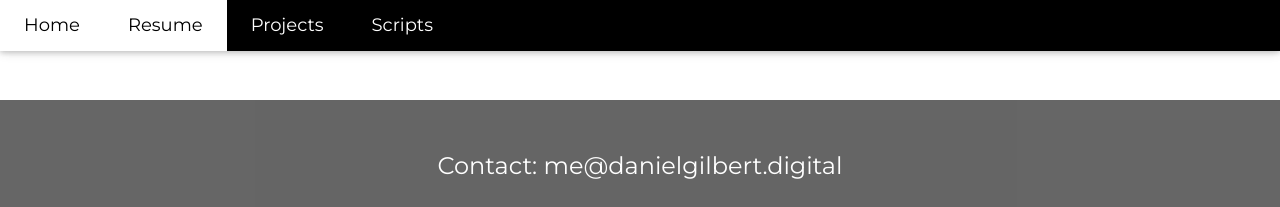
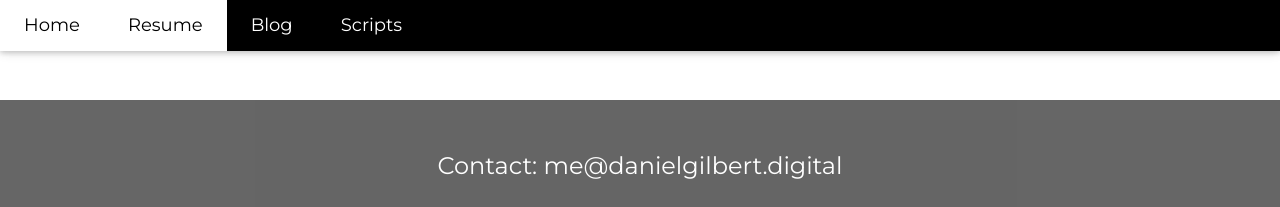
Before and after one commit to dmgilbert/dmgilbert.github.io, a Jekyll site: the page Resume.html, which Jekyll copies as it is, in a window 1280 px wide. Shown: the top 207 px of the page. Built offline with Jekyll 4.4.1, drawn with Linux system fonts in a browser that asks for light colours; a script that is not in the unit is left out.

Commit message:
Update Resume.html

```diff
--- a/Resume.html
+++ b/Resume.html
@@ -34,14 +34,14 @@ body,h1,h2,h3,h4,h5,h6 {font-family: "Lato", sans-serif}
     <a class="w3-bar-item w3-button w3-hide-medium w3-hide-large w3-right w3-padding-large w3-hover-white w3-large w3-red" href="javascript:void(0);" onclick="myFunction()" title="Toggle Navigation Menu"><i class="fa fa-bars"></i></a>
     <a href="/" class="w3-bar-item w3-button w3-hide-small w3-padding-large w3-hover-white">Home</a>
     <a href="#" class="w3-bar-item w3-button w3-padding-large w3-white">Resume</a>
-    <a href="Projects" class="w3-bar-item w3-button w3-hide-small w3-padding-large w3-hover-white">Projects</a>
+    <a href="Blog" class="w3-bar-item w3-button w3-hide-small w3-padding-large w3-hover-white">Blog</a>
     <a href="Scripts" class="w3-bar-item w3-button w3-hide-small w3-padding-large w3-hover-white">Scripts</a>
   </div>
 
   <!-- Navbar on small screens -->
   <div id="navDemo" class="w3-bar-block w3-white w3-hide w3-hide-large w3-hide-medium w3-large">
     <a href="/" class="w3-bar-item w3-button w3-padding-large">Home</a>
-    <a href="Projects" class="w3-bar-item w3-button w3-padding-large">Projects</a>
+    <a href="Blog" class="w3-bar-item w3-button w3-padding-large">Blog</a>
     <a href="Scripts" class="w3-bar-item w3-button w3-padding-large">Scripts</a>
   </div>
 </div>
```
